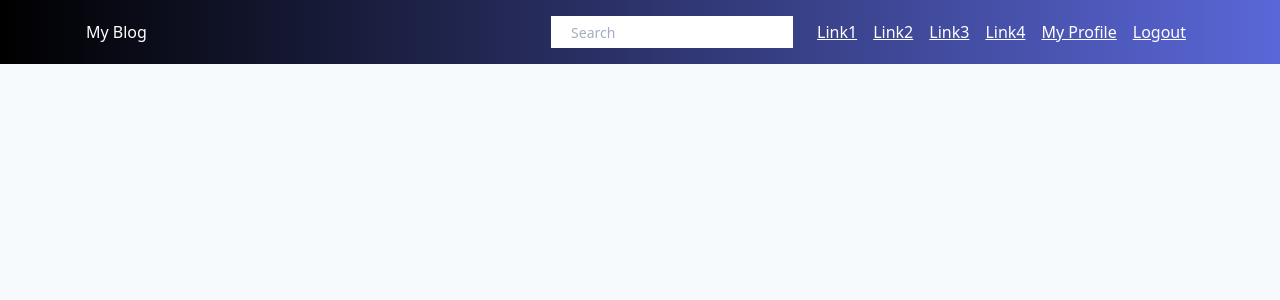
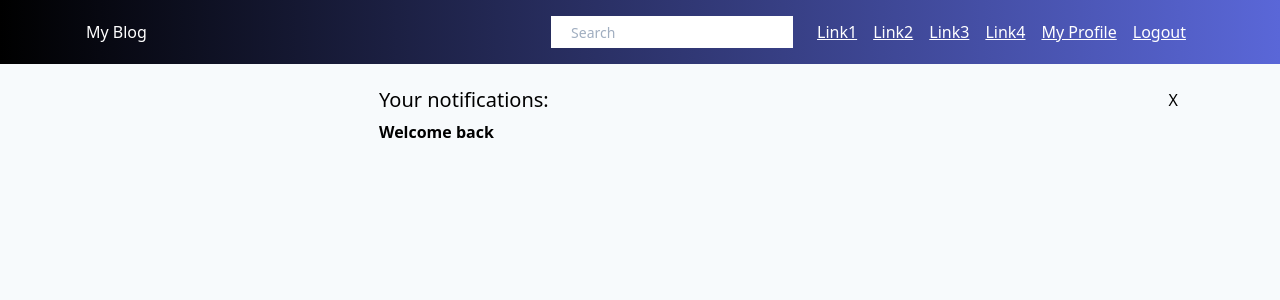
Before and after one commit to Wekios/nultien-blog, a React (Create React App) app: page / in a window 1280 px wide. Shown: the top 300 px of the page. Built offline with nearby package versions, Linux system fonts and the light colour scheme.

Commit message:
Adds Notifications

```diff
--- a/src/App.js
+++ b/src/App.js
@@ -1,11 +1,18 @@
 import React from "react";
 
 import { Navbar } from "./features/navbar/Navbar";
+import { NotificationsList } from "./features/notifications/NotificationsList";
+import { Container } from "./components/Container";
 
 function App() {
   return (
     <div className="h-screen bg-gray-100">
       <Navbar />
+      <Container className="py-4">
+        <div className="md:w-3/4 md:pl-4 md:ml-auto">
+          <NotificationsList />
+        </div>
+      </Container>
     </div>
   );
 }
--- a/src/app/store.js
+++ b/src/app/store.js
@@ -1,5 +1,8 @@
 import { configureStore } from "@reduxjs/toolkit";
+import notificationsReducer from "../features/notifications/notificationsSlice";
 
 export default configureStore({
-  reducer: {},
+  reducer: {
+    notifications: notificationsReducer,
+  },
 });
--- /dev/null
+++ b/src/features/notifications/NotificationsList.js
@@ -0,0 +1,28 @@
+import React from "react";
+import { useDispatch, useSelector } from "react-redux";
+
+import { Button } from "../../components/Button";
+import { removeAll } from "./notificationsSlice";
+
+export function NotificationsList({ className }) {
+  const notifications = useSelector((state) => state.notifications);
+  const dispatch = useDispatch();
+
+  if (!notifications.length) return null;
+
+  return (
+    <article className={className}>
+      <header className="flex justify-between items-center">
+        <h4 className="text-xl">Your notifications:</h4>
+        <Button onClick={() => dispatch(removeAll())}>X</Button>
+      </header>
+      <ul>
+        {notifications.map(({ id, text }) => (
+          <li key={id}>
+            <h3 className="font-bold">{text}</h3>
+          </li>
+        ))}
+      </ul>
+    </article>
+  );
+}
--- /dev/null
+++ b/src/features/notifications/notificationsSlice.js
@@ -0,0 +1,20 @@
+import { createSlice } from "@reduxjs/toolkit";
+
+const initialState = [{ id: "1", text: "Welcome back" }];
+
+export const notificationsSlice = createSlice({
+  name: "notifications",
+  initialState,
+  reducers: {
+    addNew: (state, action) => {
+      state.push(action.payload);
+    },
+    removeAll: (state) => {
+      state.splice(0, state.length);
+    },
+  },
+});
+
+export const { addNew, removeAll } = notificationsSlice.actions;
+
+export default notificationsSlice.reducer;
```
